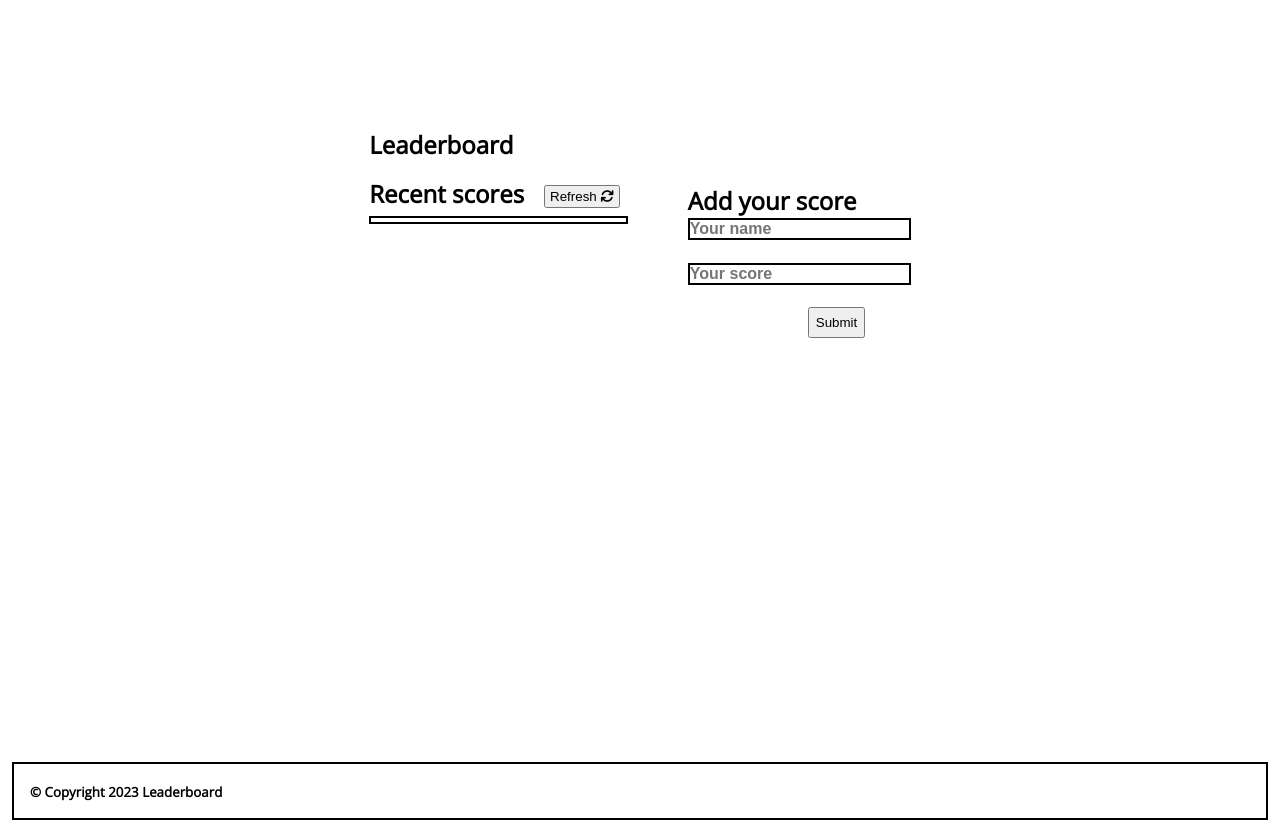
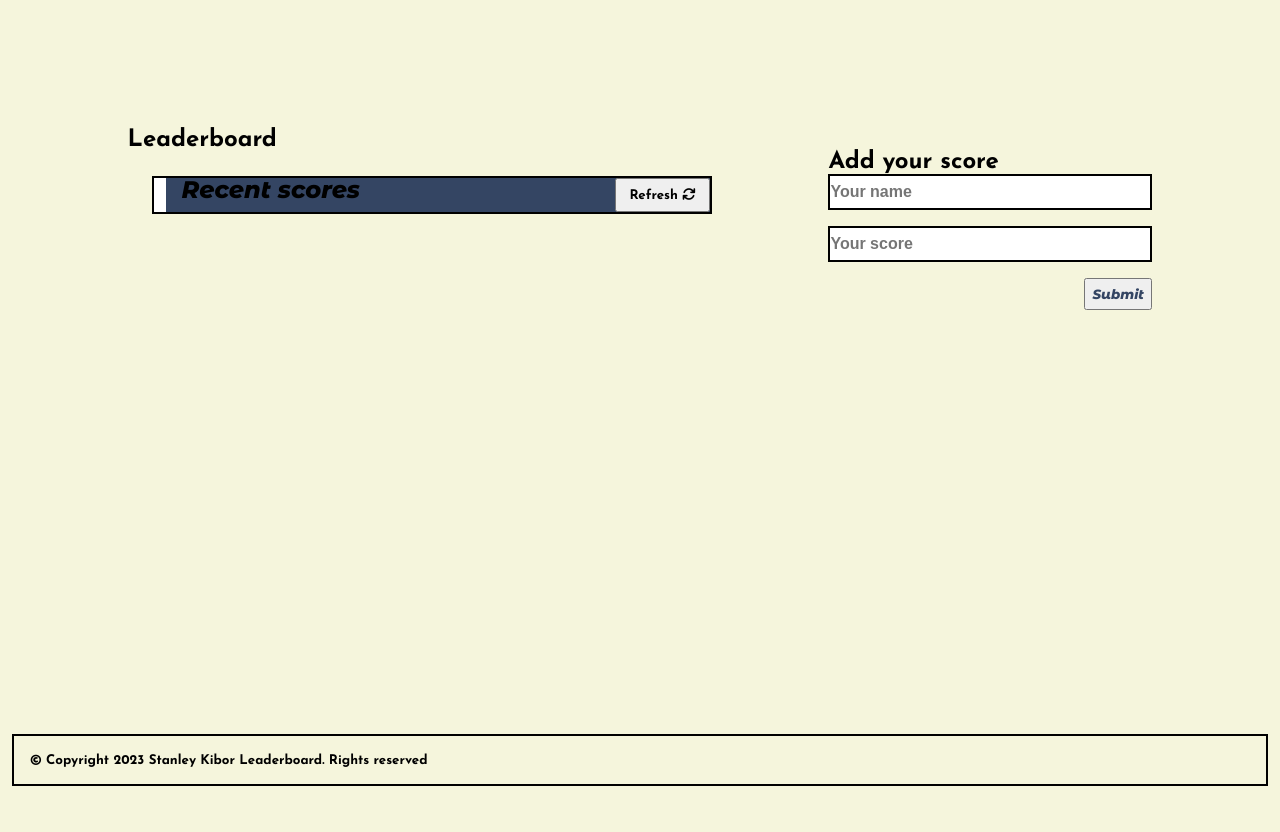
Before and after one commit to chepkok3/Leaderboard, a website built with webpack: page src/index.html in a window 1280 px wide. After the commit the page ends 800 px from the top, so only its background shows below. Built offline with nearby package versions, Linux system fonts and the light colour scheme.

Commit message:
Add styling to the project based on the  general layout of the wireframe

```diff
--- a/package.json
+++ b/package.json
@@ -28,12 +28,14 @@
     "eslint": "^7.32.0",
     "eslint-config-airbnb-base": "^14.2.1",
     "eslint-plugin-import": "^2.27.5",
+    "html-loader": "^0.5.5",
     "html-webpack-plugin": "^5.5.0",
     "style-loader": "^3.3.1",
     "stylelint": "^13.13.1",
     "stylelint-config-standard": "^21.0.0",
     "stylelint-csstree-validator": "^1.9.0",
     "stylelint-scss": "^3.21.0",
+    "url-loader": "^4.1.1",
     "webpack": "^5.75.0",
     "webpack-cli": "^5.0.1",
     "webpack-dev-server": "^4.11.1"
--- a/src/index.html
+++ b/src/index.html
@@ -13,6 +13,12 @@
       href="https://fonts.googleapis.com/css2?family=Open+Sans&display=swap"
       rel="stylesheet"
     />
+    <link rel="preconnect" href="https://fonts.googleapis.com">
+<link rel="preconnect" href="https://fonts.gstatic.com" crossorigin>
+<link href="https://fonts.googleapis.com/css2?family=Josefin+Sans:wght@700&family=Open+Sans&display=swap" rel="stylesheet">
+<link rel="preconnect" href="https://fonts.googleapis.com">
+<link rel="preconnect" href="https://fonts.gstatic.com" crossorigin>
+<link href="https://fonts.googleapis.com/css2?family=Montserrat+Alternates:ital,wght@1,800&display=swap" rel="stylesheet">
     <link rel="stylesheet" href="style.css" />
   </head>
   <body>
@@ -20,6 +26,8 @@
       <div class="leaderboard-items">
         <div class="scores-table">
           <h1>Leaderboard</h1>
+
+          <div class="recents-container">
             <div class="recent-header">
               <h2>Recent scores</h2>
               <button class="refresh-button">
@@ -27,7 +35,6 @@
                 <i class="fa-solid fa-arrows-rotate"></i>
               </button>
             </div>
-          <div class="recents-container">
             <ul class="recent-scores"></ul>
           </div>
         </div>
@@ -58,6 +65,6 @@
         </div>
       </div>
     </section>
-    <footer><small>&copy; Copyright 2023 Leaderboard</small></footer>
+    <footer><small>&copy; Copyright 2023 Stanley Kibor Leaderboard. Rights reserved</small></footer>
   </body>
 </html>
--- a/src/modules/gameApi.js
+++ b/src/modules/gameApi.js
@@ -1,4 +1,4 @@
-const gameId = 'SsLhSlrcPcqjttmPHLrh';
+const gameId = 'sUhINR0pl4rlTgFv0SMM';
 const url = `https://us-central1-js-capstone-backend.cloudfunctions.net/api/games/${gameId}/scores`;
 
 // Sending score data to the API:
--- a/src/modules/gameRender.js
+++ b/src/modules/gameRender.js
@@ -7,7 +7,10 @@ const gameRendered = async () => {
   const gameResults = await getScore();
   gameResults.result.forEach(({ user, score }) => {
     const item = `
-    <li class="recent-list">${user}:${score}</li>
+    <li class="recent-list">
+      <span class="user">${user}:</span>
+      <span class="score">${score}</span>
+    </li>
     `;
     recentScoreEl.insertAdjacentHTML('afterbegin', item);
   });
--- a/src/style.css
+++ b/src/style.css
@@ -8,60 +8,112 @@ body {
   font-weight: 700;
   font-size: 16px;
   box-sizing: border-box;
-  font-family: 'Open Sans', sans-serif;
+  background-color: beige;
+  font-family: 'Josefin Sans', sans-serif;
+  overflow: scroll;
 }
 
 .leaderboard-section {
   margin-top: 8rem;
+  margin-right: 8rem;
+  display: flex;
+  justify-content: space-between;
+  flex-direction: column;
+
+  /* width: 30rem; */
+
+  /* margin: 0 auto; */
+}
+
+.scores-table {
+  width: 30%;
+  margin-right: 8rem;
+  padding-right: 24px;
 }
 
 h1 {
   margin-bottom: 1rem;
 }
 
-.leaderboard-items {
+/* .leaderboard-items {
   display: flex;
   gap: 12px;
   justify-content: center;
+} */
+
+.recent-header {
+  width: 100%;
+  background: #344563;
+  display: flex;
+  justify-content: space-between;
 }
 
-.recent-header {
-  display: flex;
-  gap: 12px;
+.recent-header h2 {
+  margin-right: 8rem;
+  padding-left: 1rem;
 }
 
 .refresh-button {
-  margin: 8px;
-  padding: 2px 4px;
+  font-family: 'Josefin Sans', sans-serif;
+  padding: 6px 8px;
   cursor: pointer;
 }
 
-.recent-scores {
-  margin: auto;
-  padding: 2px;
+.recents-container {
+  max-height: 17.5rem;
+  overflow-y: scroll;
+  width: 20rem;
+
+  /* width: 34rem; */
   border: 2px solid;
   list-style-type: none;
   line-height: 24px;
+  padding-left: 12px;
+  margin: 24px;
+  background-color: #fff;
+  font-family: 'Montserrat Alternates', sans-serif;
+}
+
+.recent-list {
+  align-items: center;
+  line-height: 36px;
+
+  /* width: 100%; */
+  list-style-type: none;
+  padding: 12px;
+}
+
+.recent-list:nth-child(odd) {
+  background: rgba(28, 24, 24, 61.4%);
+  color: white;
+}
+
+.user {
+  padding-right: 16px;
 }
 
 input {
   border: 2px solid;
-  font-weight: 700;
+  font-weight: 900;
   font-size: 16px;
+  height: 2rem;
+  width: 16.3rem;
 }
 
 .add-score {
-  margin-left: 3rem;
-  margin-top: 3.5rem;
+  margin-left: 6rem;
+  margin-top: 4rem;
 }
 
 .form-submit {
-  margin-left: 7.5rem;
+  margin-left: 12.4rem;
 }
 
 #submit {
   padding: 6px;
   cursor: pointer;
+  color: #344563;
+  font-family: 'Montserrat Alternates', sans-serif;
 }
 
 body > footer {
@@ -72,3 +124,41 @@ body > footer {
   margin: 12px;
   margin-top: 26.5rem;
 }
+
+@media screen and (min-width: 768px) {
+  .leaderboard-section {
+    margin: 0 auto;
+    display: flex;
+    flex-direction: row;
+    justify-content: center;
+  }
+
+  .leaderboard-items {
+    margin-top: 8rem;
+    display: flex;
+    gap: 12px;
+    justify-content: center;
+  }
+
+  .recents-container {
+    max-height: 20rem;
+    width: 34rem;
+  }
+
+  .refresh-button {
+    padding: 8px 12px;
+  }
+
+  input {
+    width: 20rem;
+  }
+
+  .add-score {
+    margin-left: 10rem;
+    margin-top: 1.4rem;
+  }
+
+  .form-submit {
+    margin-left: 16rem;
+  }
+}
--- a/webpack.config.js
+++ b/webpack.config.js
@@ -34,10 +34,20 @@ module.exports = {
       {
         test: /\.(png|svg|jpg|jpeg|gif)$/i,
         type: 'asset/resource',
+        use: [
+          {
+            loader: 'url-loader',
+            options: {
+              name: '[name].[ext]',
+              outputPath: 'assets/images/',
+            },
+          },
+        ],
       },
       {
         test: /\.(woff|woff2|eot|ttf|otf)$/i,
         type: 'asset/resource',
+        use: ['html-loader'],
       },
     ],
   },
```
Also changed, not shown: dist/index.html, dist/main.js, src/assets/images/football.jpg (added), src/assets/images/soccer.png (added), 1 other file. Lines whose indentation alone changed are shown as unchanged.
